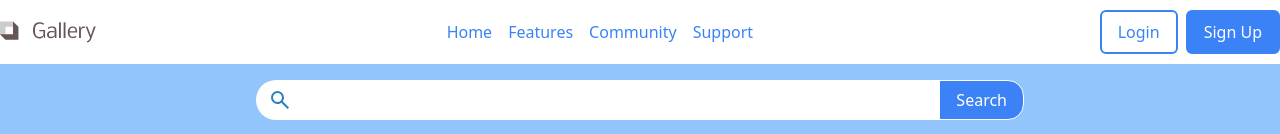
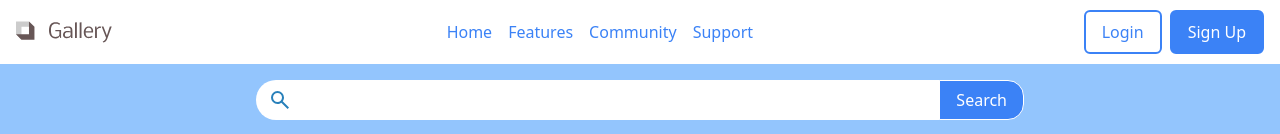
Before and after one commit to Blueinno-Technology-Classroom/401-L4, a website: page public/index.html in a window 1280 px wide. Shown: the top 134 px of the page. Drawn offline with nearby package versions, Linux system fonts and the light colour scheme; files that its build step writes are made by us from their sources.

Commit message:
Update index.html

```diff
--- a/public/index.html
+++ b/public/index.html
@@ -6,7 +6,7 @@
     <link href="./output.css" rel="stylesheet" />
   </head>
   <body class="bg-blue-300">
-    <div class="flex h-16 items-center justify-between bg-white">
+    <div class="flex h-16 items-center justify-between bg-white p-4">
       <img src="./imgs/logo.svg" alt="logo" />
 
       <div class="flex space-x-4 text-blue-500">
```
